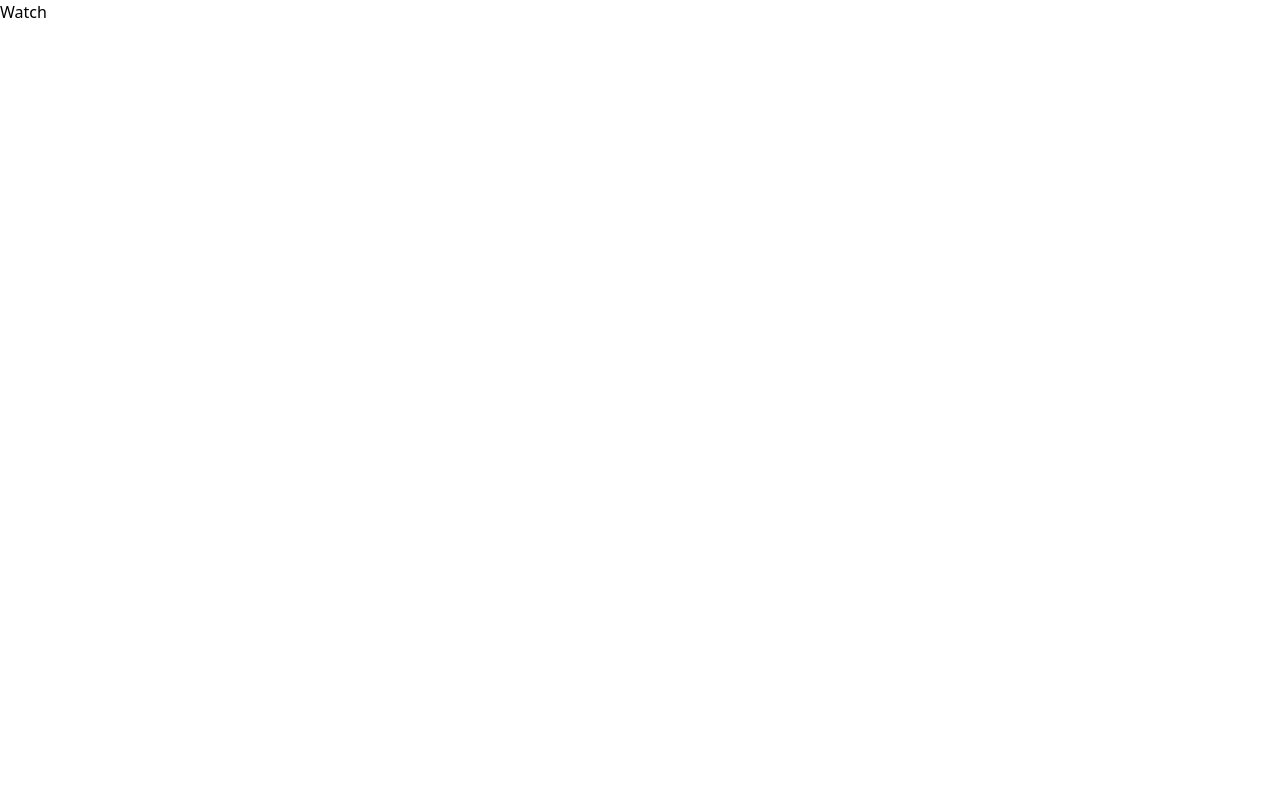
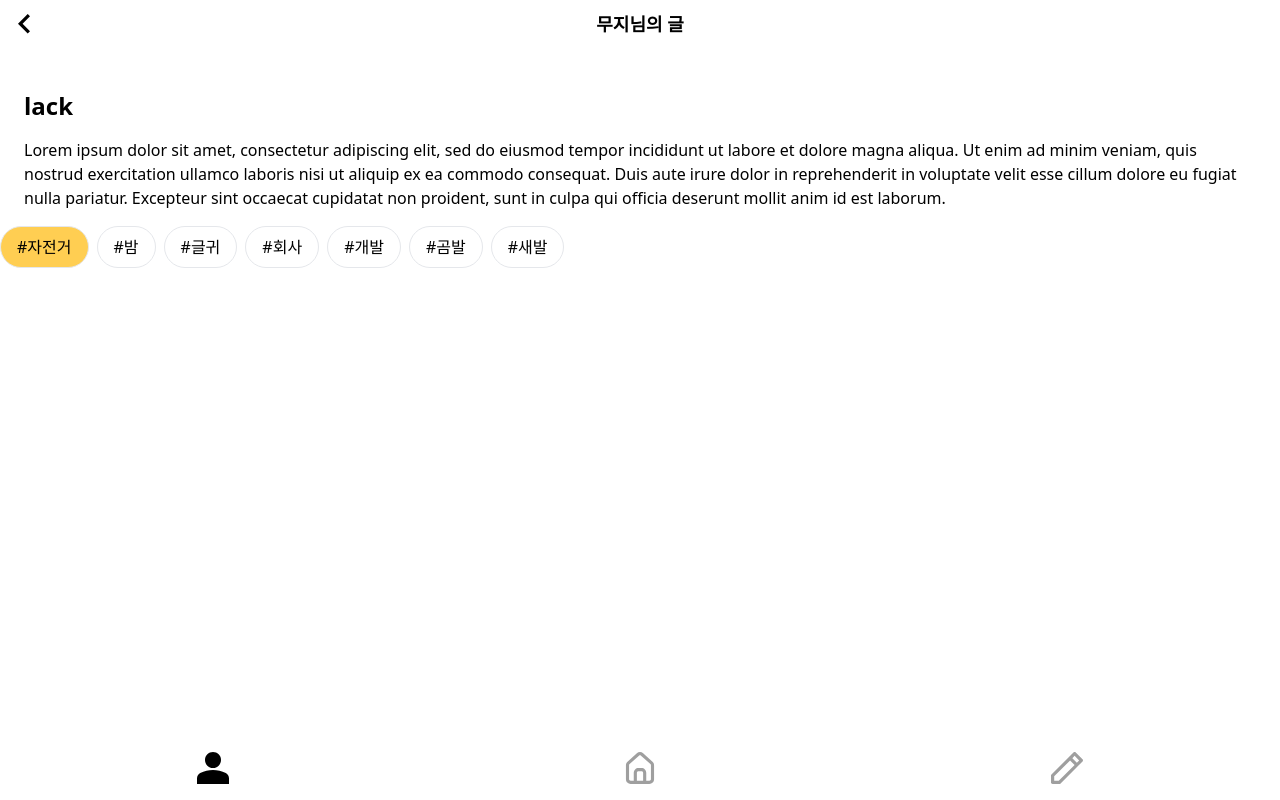
Before and after one commit to project-writers/ilsang-0gam, a React (Vite) app in the folder frontend/: page /ilsang-0gam/watch/1 in a window 1280 px wide. Built offline with nearby package versions, Linux system fonts and the light colour scheme.

Commit message:
feat : watch 페이지 작성 중

```diff
--- a/frontend/src/component/Tag.tsx
+++ b/frontend/src/component/Tag.tsx
@@ -1,6 +1,6 @@
 import { useEffect, useRef } from 'react'
 
-export function Tag() {
+export function Tag({ className }: { className: string }) {
     const containerRef = useRef<HTMLDivElement>(null)
     useEffect(() => {
         const container = containerRef.current
--- a/frontend/src/page/main/Main.tsx
+++ b/frontend/src/page/main/Main.tsx
@@ -78,7 +78,7 @@ export function MainPage() {
                         />
                     </svg>
                 </form>
-        <Tag />
+                <Tag className="" />
                 {card_dummy_list.map((data) => (
                     <Link
                         to={'/watch'}
@@ -86,8 +86,13 @@ export function MainPage() {
                         className="relative mt-4 px-5 py-5 h-44 border rounded-[20px] bg-white"
                     >
                         <div className="font-bold text-base">{data.title}</div>
-            <div className="mt-4 text-xs line-clamp-5">{data.content}</div>
-            <Link to={'/mypage'} className="absolute mt-1 right-5 text-xs">
+                        <div className="mt-4 text-xs line-clamp-5">
+                            {data.content}
+                        </div>
+                        <Link
+                            to={'/mypage'}
+                            className="absolute mt-1 right-5 text-xs"
+                        >
                             {data.penname}님의 글
                         </Link>
                     </Link>
--- a/frontend/src/page/watch/Watch.tsx
+++ b/frontend/src/page/watch/Watch.tsx
@@ -1,3 +1,31 @@
+import { Header } from '@/component/Header'
+import { NavBar } from '@/component/NavBar'
+import { Tag } from '@/component/Tag'
+
 export function Watch() {
-  return <div>Watch</div>;
+    return (
+        <div className="w-screen h-screen relative overflow-hidden">
+            <Header name={'무지님의 글'} />
+            <div className="translate-y-[90px] w-full px-6">
+                <>
+                    <div className="font-bold text-2xl">lack</div>
+                    <div className="mt-4 text-base line-clamp-5">
+                        Lorem ipsum dolor sit amet, consectetur adipiscing elit,
+                        sed do eiusmod tempor incididunt ut labore et dolore
+                        magna aliqua. Ut enim ad minim veniam, quis nostrud
+                        exercitation ullamco laboris nisi ut aliquip ex ea
+                        commodo consequat. Duis aute irure dolor in
+                        reprehenderit in voluptate velit esse cillum dolore eu
+                        fugiat nulla pariatur. Excepteur sint occaecat cupidatat
+                        non proident, sunt in culpa qui officia deserunt mollit
+                        anim id est laborum.
+                    </div>
+                </>
+            </div>
+            <div className="translate-y-[90px]">
+                <Tag className="translate-y-[90px]" />
+            </div>
+            <NavBar />
+        </div>
+    )
 }
```
Lines whose indentation alone changed are shown as unchanged.
